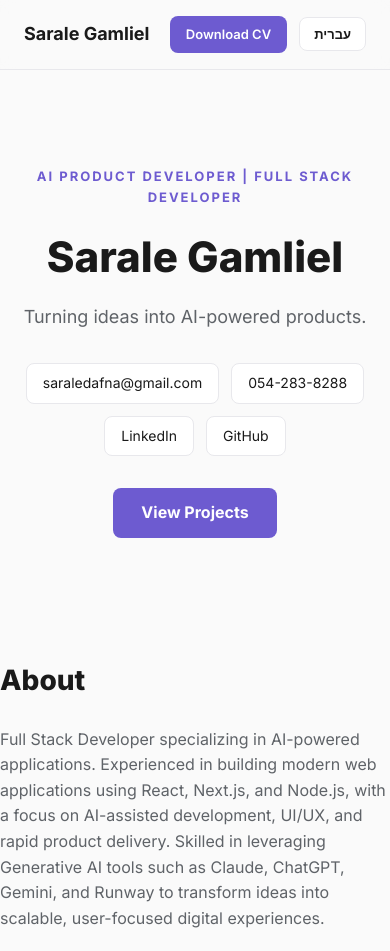
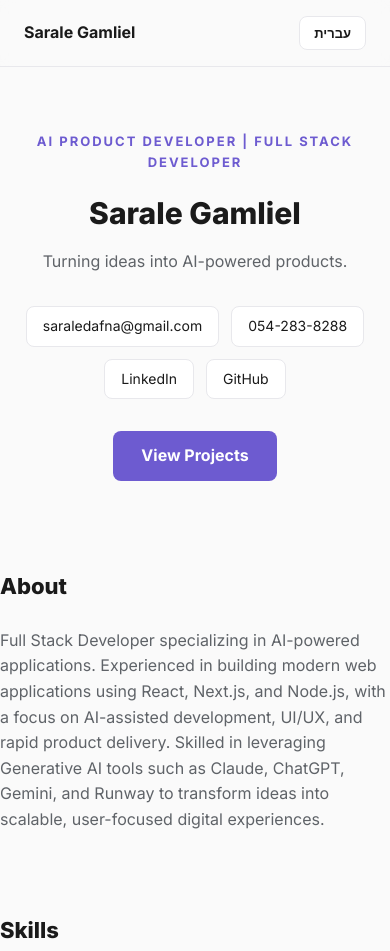
Before and after one commit to Sarale-Gamliel/sarale-gamliel.github.io, a website: page index.html in a window 390 px wide. Shown: the top 951 px of the page. Drawn offline with Linux system fonts and the light colour scheme.

Commit message:
Add placeholder assets and responsive breakpoint styles

```diff
--- a/css/style.css
+++ b/css/style.css
@@ -287,3 +287,13 @@ section.page-section h2 { font-size: 28px; font-weight: 800; margin-bottom: 24px
 a.sublink:hover { border-color: var(--accent); color: var(--accent); }
 
 .sublink-disabled { color: var(--text-secondary); opacity: 0.7; }
+
+@media (max-width: 640px) {
+  .hero { padding: 64px 0 48px; }
+  .hero h1 { font-size: 30px; }
+  .hero-subtitle { font-size: 16px; }
+  section.page-section { padding: 40px 0; }
+  section.page-section h2 { font-size: 22px; }
+  .site-header .logo { font-size: 16px; }
+  .btn-download-cv { display: none; }
+}
```
Also changed, not shown: assets/favicon.svg (added), assets/projects/cliq-trivia.svg (added), assets/projects/gadgets-store.svg (added), assets/projects/grocery-store.svg (added), assets/projects/landing-page.svg (added), assets/projects/lifesaver.svg (added), assets/projects/mini-games.svg (added).
